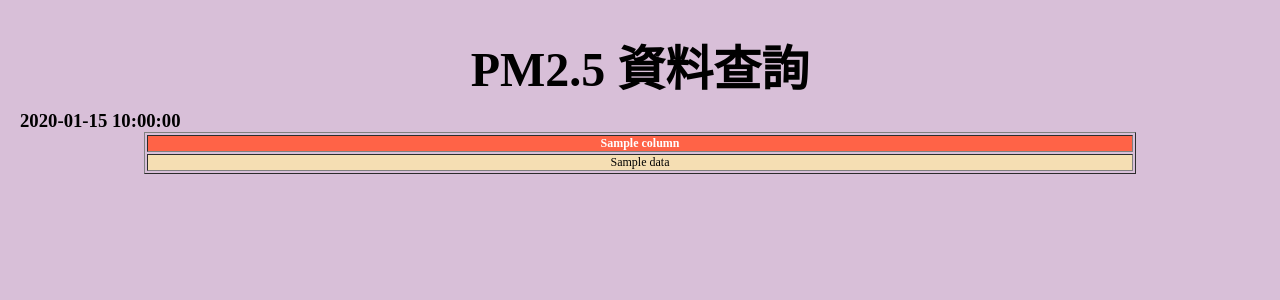
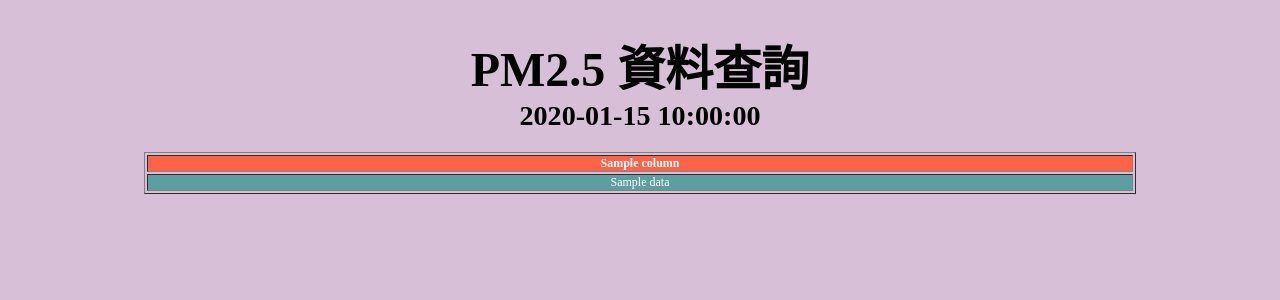
Before and after one commit to ss89077tw/flask-pm25, a Flask app: template templates/pm25.html in a window 1280 px wide. Shown: the top 300 px of the page. Run offline with Flask 2, Linux system fonts and the light colour scheme; the template is opened without the code that fills it: most values are stand-ins (such as "Sample title", 1, 10 or a date in 2020).

Commit message:
更新style.css

```diff
--- a/static/style.css
+++ b/static/style.css
@@ -17,12 +17,13 @@ body{
 #container{
     font-size: 32px;
     margin: 10px;
+    text-align: center;
 }
 
 table {
     width: 80%;
     text-align: center;
-    margin: 0 auto;
+    margin: 20px auto;
     font-size: 12px;
 }
 
@@ -33,6 +34,11 @@ th{
 
 tr{
     background-color: wheat;
+}
+
+td{
+    background-color: cadetblue;
+    color: white;
 }
 
 @media screen and (max-width:768px){
--- a/templates/pm25.html
+++ b/templates/pm25.html
@@ -13,8 +13,9 @@
     <div class="container">
         <div id="banner">
             <h1>PM2.5 資料查詢</h1>
+
+            <h3>{{time}}</h3>
         </div>
-        <h3>{{time}}</h3>
         <table border="1">
             <thead>
                 <tr>
```
